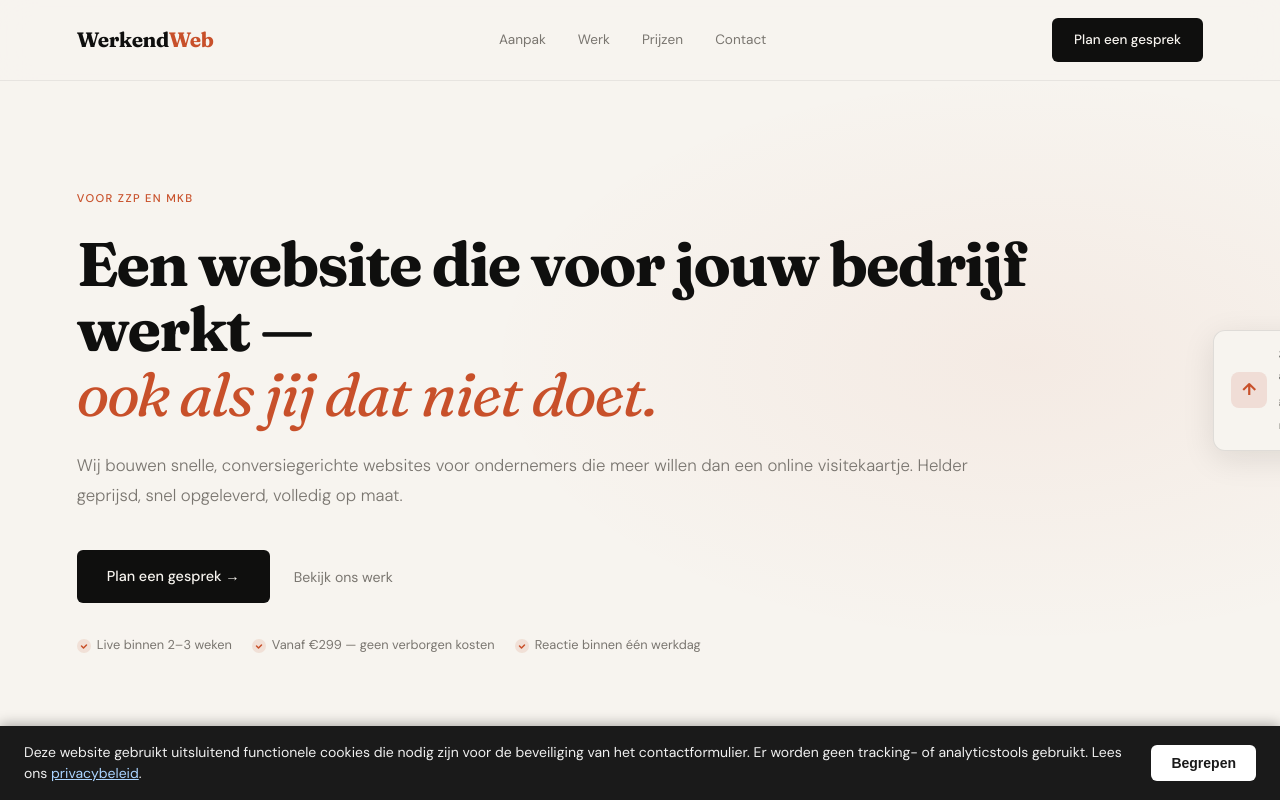
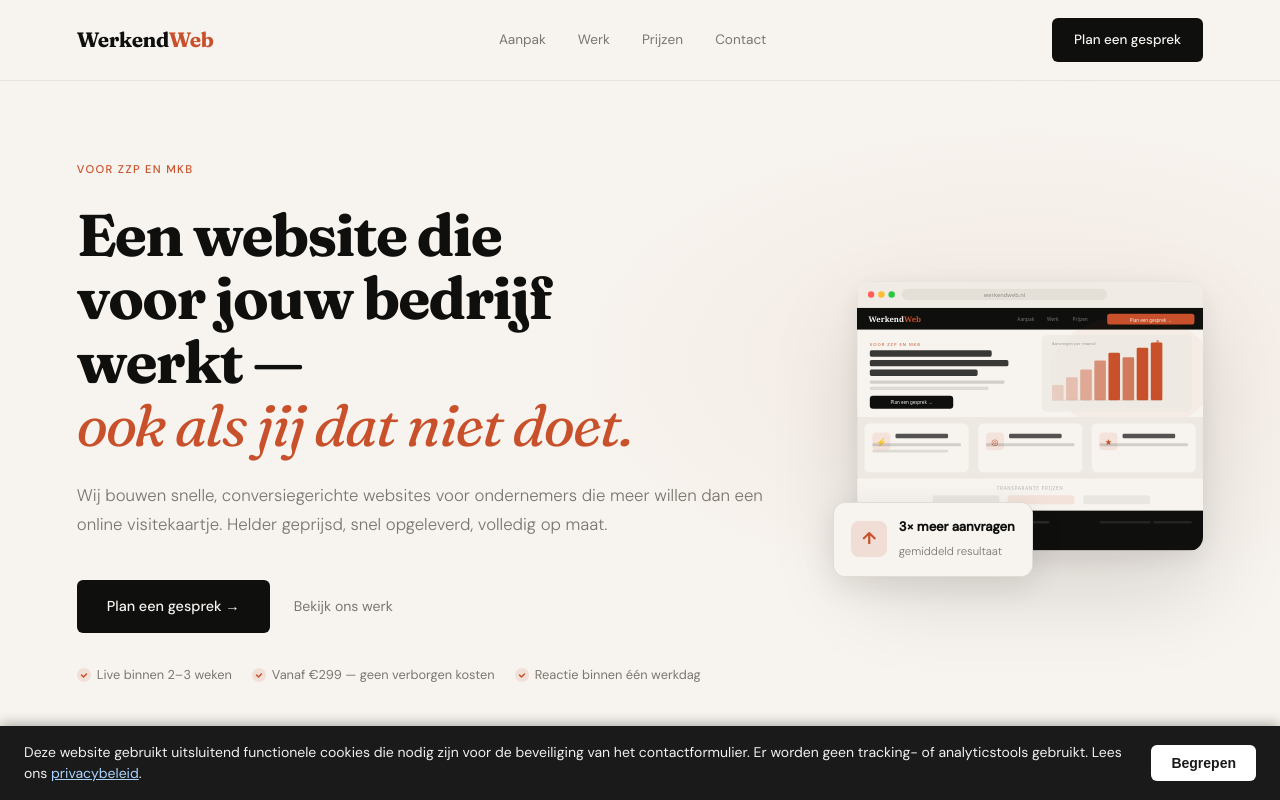
Before and after one commit to Abbout12/Werkendweb-site, a website: page public/index.html in a window 1280 px wide. Shown: the top 800 px of the page. Drawn offline with Linux system fonts and the light colour scheme.

Commit message:
css nog een keer verbeterd.

```diff
--- a/public/styles.css
+++ b/public/styles.css
@@ -230,8 +230,12 @@
   background: radial-gradient(ellipse 65% 55% at 80% 45%, rgba(200,80,42,0.06) 0%, transparent 65%);
   pointer-events: none;
 }
-.hero-content { position: relative; max-width: 1100px; flex-shrink: 0; }
-
+.hero-content {
+  position: relative;
+  flex: 0 1 720px;
+  max-width: 720px;
+  min-width: 0;
+}
 /* HERO VISUAL */
 .hero-visual {
   position: relative;
@@ -300,16 +304,19 @@
   animation: fadeUp 0.5s ease 0.1s forwards;
 }
 .hero h1 {
-  font-family: var(--serif);
-  font-size: clamp(2.8rem, 4.8vw, 4.6rem);
+   font-family: var(--serif);
+  font-size: clamp(2.8rem, 4.6vw, 4.8rem);
   font-weight: 700;
-  line-height: 1.06;
+  line-height: 1.08;
   letter-spacing: -0.03em;
   margin-bottom: 24px;
-  opacity: 0;
-  animation: fadeUp 0.6s ease 0.2s forwards;
+  max-width: 12ch;
 }
-.hero h1 em { font-style: italic; color: var(--accent); font-weight: 300;  white-space: nowrap; }
+.hero h1 em { font-style: italic;
+  color: var(--accent);
+  font-weight: 300;
+  white-space: nowrap;
+}
 .hero-sub {
   font-size: 1.05rem;
   color: var(--muted);
```
